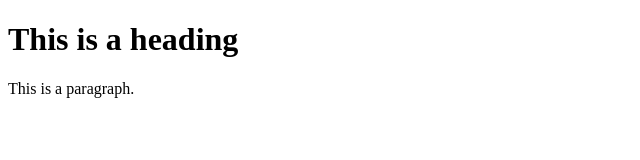
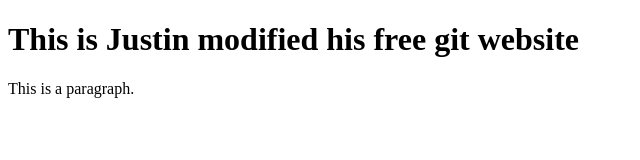
Before and after one commit to Justin179/GitPagesWebsite, a plain HTML site: page index.html in a window 1280 px wide. Shown: the whole page, without its empty margins (0-640 px from the left). Drawn offline with Linux system fonts and the light colour scheme.

Commit message:
modified website from local machine

```diff
--- a/index.html
+++ b/index.html
@@ -3,7 +3,8 @@
 <title>HTML Tutorial</title>
 <body>
 
-<h1>This is a heading</h1>
+<h1>This is Justin modified his free git website</h1>
+
 <p>This is a paragraph.</p>
 
 </body>
```
